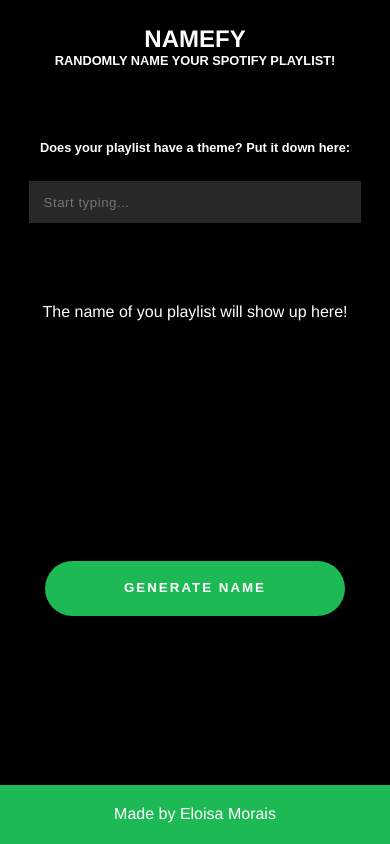
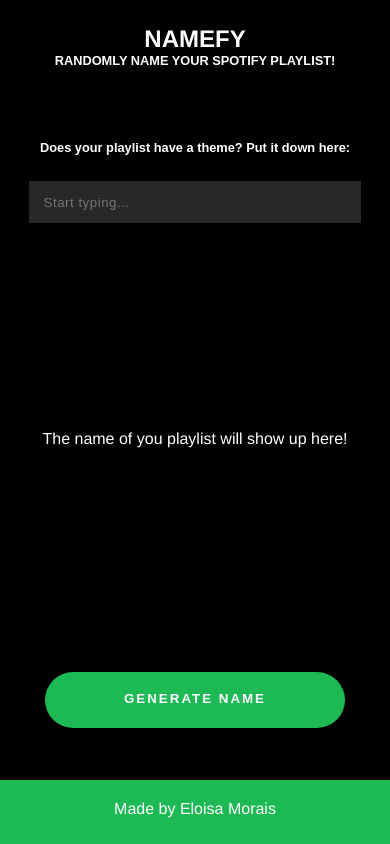
Before and after one commit to eloisasmorais/eloisasmorais.github.io, a PHP site: page / in a window 390 px wide. Run offline with PHP 8.4, Linux system fonts and the light colour scheme.

Commit message:
Changed some item's position.

```diff
--- a/Namefy/index.html
+++ b/Namefy/index.html
@@ -19,8 +19,8 @@
             <div id="playlist-name">
                 <p>The name of you playlist will show up here!</p>
             </div>
+            <button class="btn" onclick="generateName()">Generate Name</button>
         </section>
-        <button class="btn" onclick="generateName()">Generate Name</button>
         <footer class="footer">
             <p>Made by <a href="http://github.com/eloisasmorais">Eloisa Morais</a></p>
         </footer>
--- a/Namefy/style.css
+++ b/Namefy/style.css
@@ -173,12 +173,14 @@ and (max-width: 600px) {
 
     #playlist-name p {
         height: auto;
+        position: relative;
+        top: 15vh;
     }
 
     .btn {
         width: 300px;
         position: relative;
-        bottom: 20vh;
+        top: 20vh;
     }
 }
 
```
